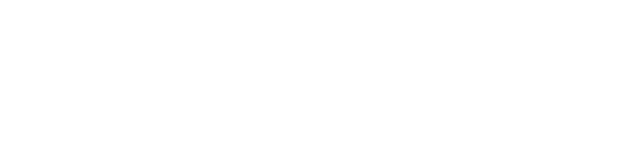
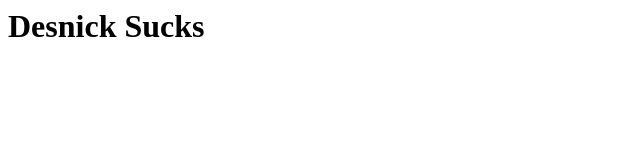
Before and after one commit to WhalenSITHS/intro-to-git-branches, a plain HTML site: page index.html in a window 1280 px wide. Shown: the whole page, without its empty margins (0-640 px from the left). Drawn offline with Linux system fonts and the light colour scheme.

Commit message:
gfhjfghj

```diff
--- a/index.html
+++ b/index.html
@@ -5,6 +5,6 @@
     <title>Document</title>
 </head>
 <body>
-
+    <h1>Desnick Sucks</h1>
 </body>
 </html>
```
